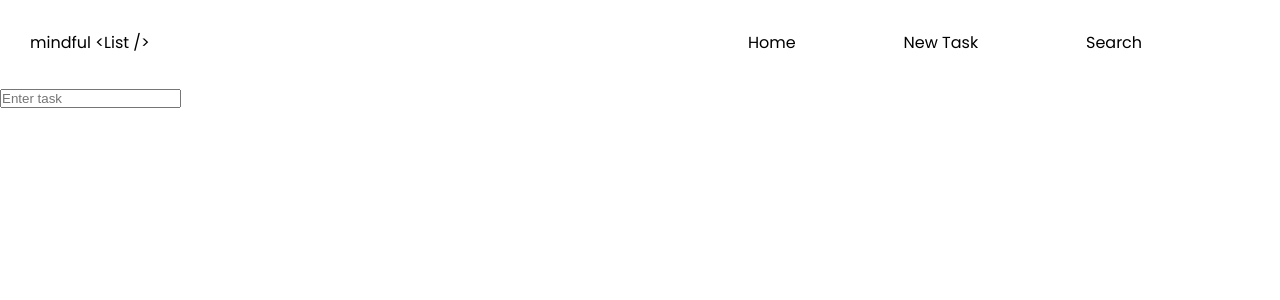
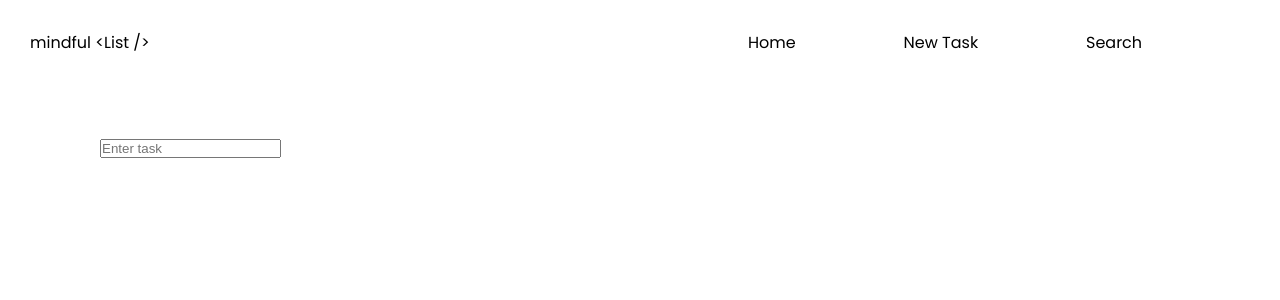
Before and after one commit to jerednav/mindful-list, a React (Create React App) app: page / in a window 1280 px wide. Shown: the top 300 px of the page. Built offline with nearby package versions, Linux system fonts and the light colour scheme.

Commit message:
Add logo and task input to main page

```diff
--- a/src/components/layout/Navbar.css
+++ b/src/components/layout/Navbar.css
@@ -5,6 +5,8 @@
 .navWrapper {
   padding: 10px;
   display: flex;
+  align-items: center;
+  justify-content: center;
 }
 
 .logo {
--- /dev/null
+++ b/src/components/pages/NewTask.css
@@ -0,0 +1,3 @@
+.newTaskContainer {
+  padding: 50px 100px;
+}
--- a/src/components/pages/NewTask.js
+++ b/src/components/pages/NewTask.js
@@ -1,8 +1,8 @@
-import React from "react";
+import "./NewTask.css";
 
 function NewTask() {
   return (
-    <form>
+    <form className='newTaskContainer'>
       <input type='text' placeholder='Enter task' />
     </form>
   );
```
